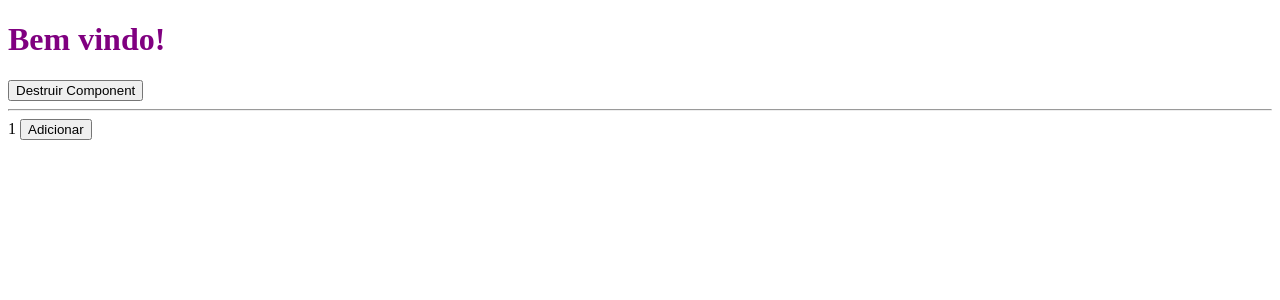
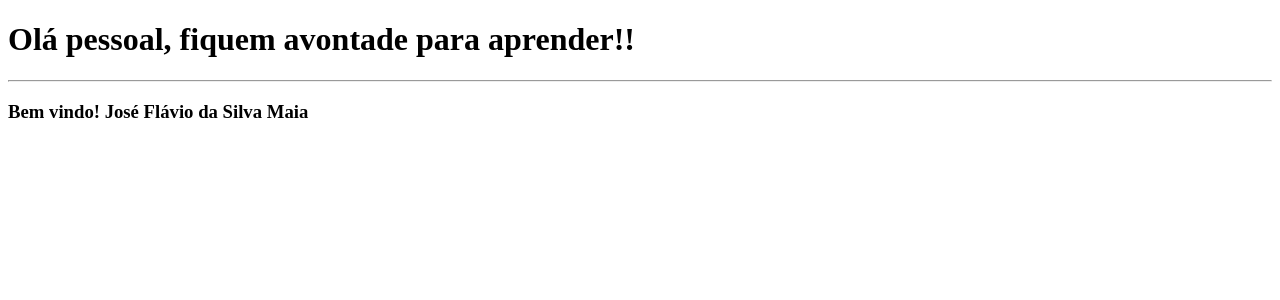
Before and after one commit to JFmaia/study_angula, an Angular app: page / in a window 1280 px wide. Shown: the top 300 px of the page. Built offline with nearby package versions, Linux system fonts and the light colour scheme.

Commit message:
feat: Create new component!

```diff
--- a/src/app/app.component.ts
+++ b/src/app/app.component.ts
@@ -1,17 +1,13 @@
-import { AfterContentChecked, AfterContentInit, AfterViewChecked, AfterViewInit, Component, DoCheck, OnInit } from '@angular/core';
+import { Component, OnInit } from '@angular/core';
 
 @Component({
   selector: 'app-root',
   template: `
-    <app-title *ngIf="destruir"></app-title>
-    <button (click)="destruirComponente()">Destruir Component</button>
-    <hr>
-    {{valor}}
-    <button (click)="adicionar()">Adicionar</button>
+    <app-data-biding></app-data-biding>
     <router-outlet></router-outlet>
   `
 })
-export class AppComponent implements OnInit,DoCheck, AfterContentChecked, AfterContentInit,AfterViewInit,AfterViewChecked {
+export class AppComponent implements OnInit {
   //Variaveis
   public valor:number = 1;
   public destruir:boolean = true;
@@ -20,38 +16,37 @@ export class AppComponent implements OnInit,DoCheck, AfterContentChecked, AfterC
 
   }
 
-  public adicionar(): number{
-    return this.valor +=1;
+  //sempre quando o component inicia é executado
+  ngOnInit(): void {
+    console.log("Aplicação iniciada!");
   }
 
-  public destruirComponente(): void {
-    this.destruir = !this.destruir
-  }
+  // public adicionar(): number{
+  //   return this.valor +=1;
+  // }
 
-  //sempre quando o component inicia é executado
-  ngOnInit(): void {
-   setTimeout(() =>{
-    console.log(1);
-   },5000)
-  }
+  // public destruirComponente(): void {
+  //   this.destruir = !this.destruir
+  // }
 
-  ngDoCheck(): void {
-    console.log("DoCheck")
-  }
 
-  ngAfterContentInit(): void {
-    console.log("AfterContentInit")
-  }
+  // ngDoCheck(): void {
+  //   console.log("DoCheck")
+  // }
 
-  ngAfterContentChecked(): void {
-    console.log("AfterContentChecked")
-  }
+  // ngAfterContentInit(): void {
+  //   console.log("AfterContentInit")
+  // }
 
-  ngAfterViewInit(): void {
-    console.log("AfterViewInit")
-  }
+  // ngAfterContentChecked(): void {
+  //   console.log("AfterContentChecked")
+  // }
 
-  ngAfterViewChecked(): void {
-    console.log("AfterViewChecked")
-  }
+  // ngAfterViewInit(): void {
+  //   console.log("AfterViewInit")
+  // }
+
+  // ngAfterViewChecked(): void {
+  //   console.log("AfterViewChecked")
+  // }
 }
--- a/src/app/app.module.ts
+++ b/src/app/app.module.ts
@@ -3,12 +3,12 @@ import { BrowserModule } from '@angular/platform-browser';
 
 import { AppRoutingModule } from './app-routing.module';
 import { AppComponent } from './app.component';
-import { TitleComponent } from './title/title.component';
+import { DataBidingComponent } from './data-biding/data-biding.component';
 
 @NgModule({
   declarations: [
     AppComponent,
-    TitleComponent
+    DataBidingComponent,
   ],
   imports: [
     BrowserModule,
--- /dev/null
+++ b/src/app/data-biding/data-biding.component.html
@@ -0,0 +1,4 @@
+<h1>{{intro}}</h1>
+<hr>
+<!-- Utilizando interpoletions -->
+<h3>Bem vindo! {{primeiroNome + ' ' + segundoNome}}</h3>
--- /dev/null
+++ b/src/app/data-biding/data-biding.component.ts
@@ -0,0 +1,12 @@
+import { Component } from '@angular/core';
+
+@Component({
+  selector: 'app-data-biding',
+  templateUrl: './data-biding.component.html',
+  styleUrls: ['./data-biding.component.scss']
+})
+export class DataBidingComponent {
+  public intro:string = "Olá pessoal, fiquem avontade para aprender!!";
+  public primeiroNome: string = "José Flávio da";
+  public segundoNome: string = "Silva Maia";
+}
--- a/src/app/title/title.component.html
+++ /dev/null
@@ -1 +0,0 @@
-<h1>{{title}}</h1>
--- a/src/app/title/title.component.scss
+++ /dev/null
@@ -1,3 +0,0 @@
-h1{
-  color: purple;
-}
--- a/src/app/title/title.component.ts
+++ /dev/null
@@ -1,29 +0,0 @@
-import { Component, Input, OnChanges, OnDestroy, OnInit, SimpleChanges } from '@angular/core';
-
-@Component({
-  selector: 'app-title',
-  templateUrl: './title.component.html',
-  styleUrls: ['./title.component.scss']
-})
-export class TitleComponent implements OnInit, OnChanges, OnDestroy{
-  @Input() public title:string = "Bem vindo!"
-
-  constructor(){
-
-  }
-
-  ngOnInit(): void {
-
-  }
-
-  // Utilizado para capturar sempre que uma variavel for modificada!
-  ngOnChanges(): void {
-    alert("Foi alterado com sucesso");
-  }
-
-  //Sempre é chamado quando algo na tela sumir
-  ngOnDestroy(): void {
-    console.log("Este componente foi destruido!");
-  }
-
-}
```
Also changed, not shown: src/app/data-biding/data-biding.component.scss (added), 2 other files (tests, documents, lock files or other folders).
